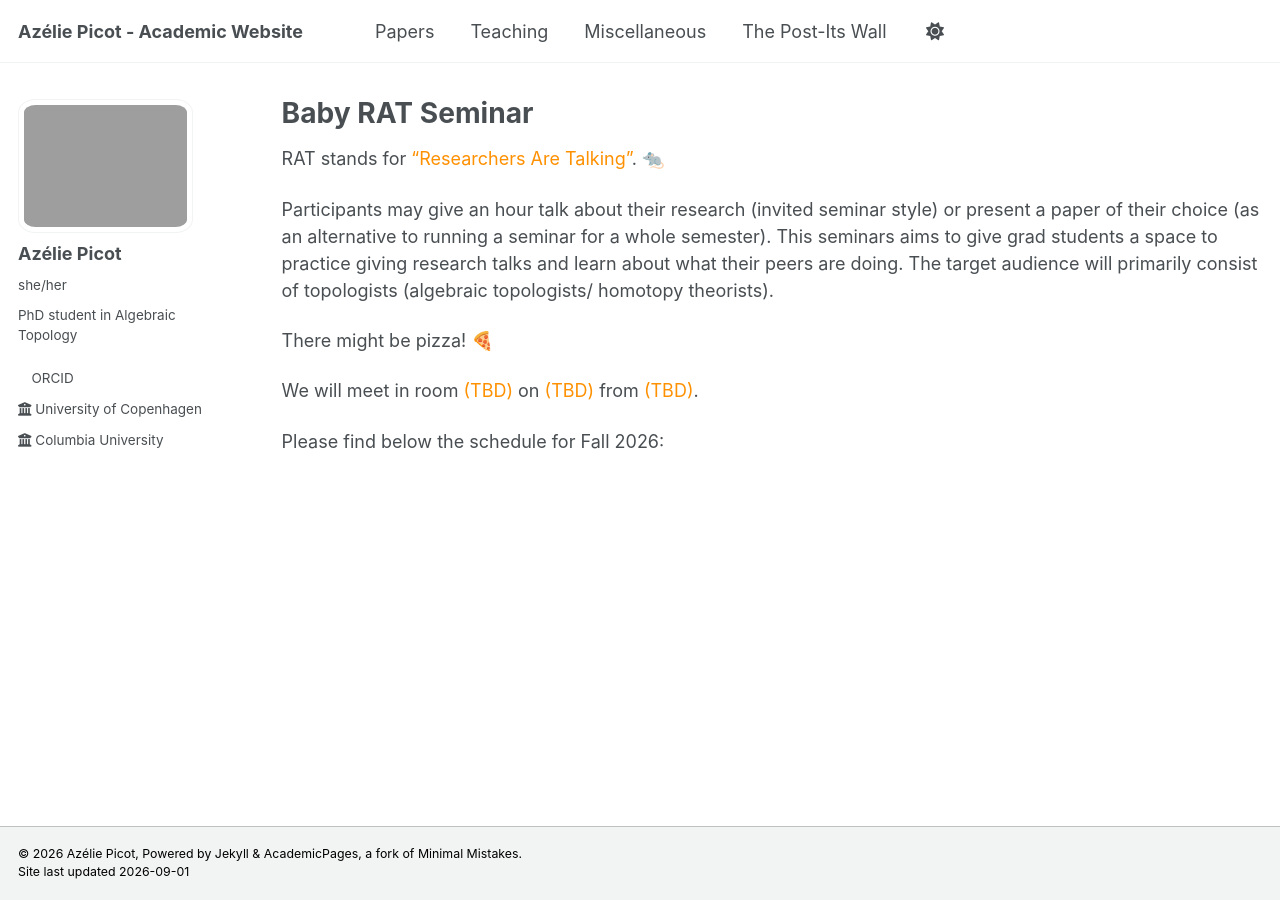
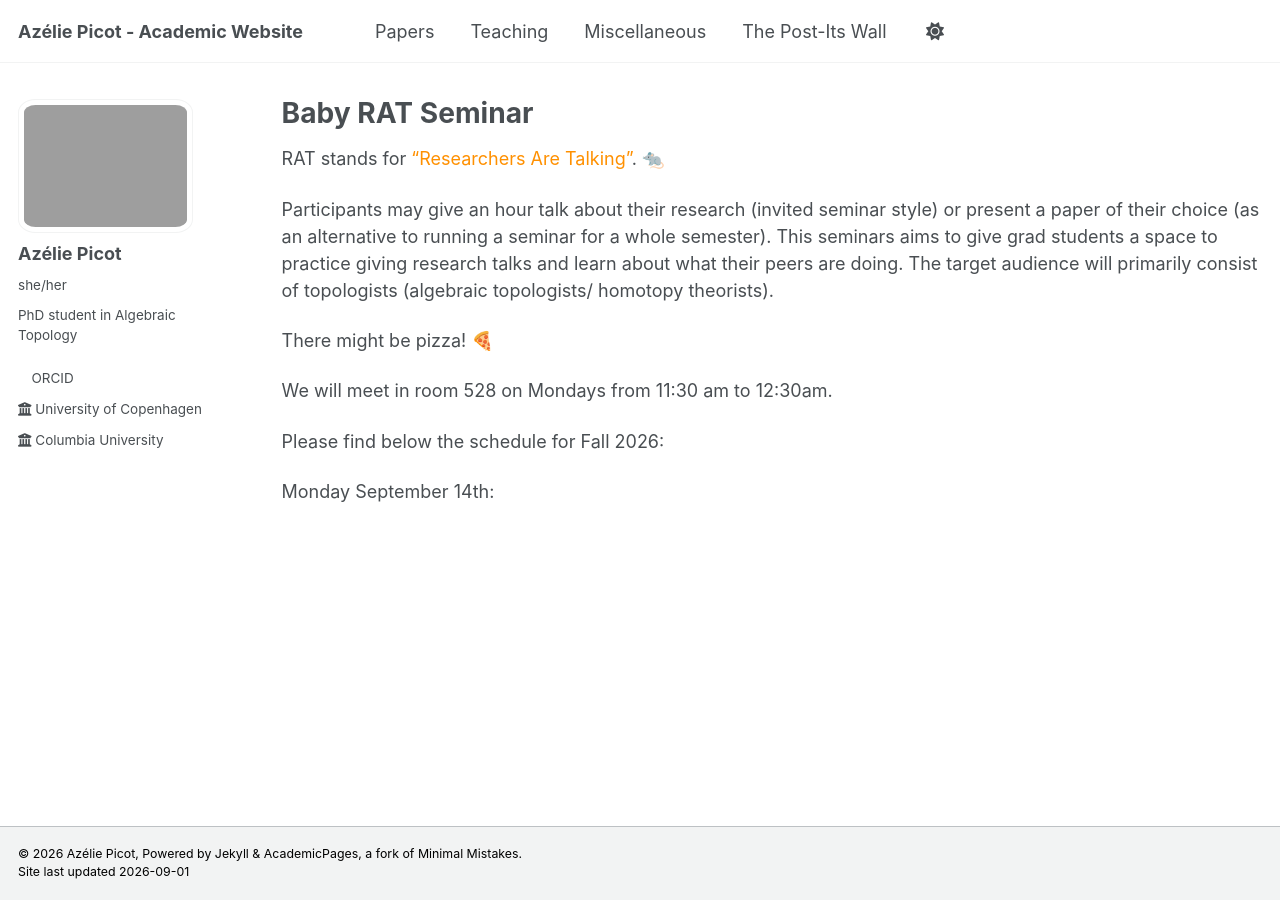
Before and after one commit to azeliepicot/azeliepicot.github.io, a Jekyll site: the page built from _pages/rat seminar.md, in a window 1280 px wide. Built offline with Jekyll 4.4.1, drawn with Linux system fonts in a browser that asks for light colours.

Commit message:
Change seminar meeting details
Updated meeting details for the seminar including room and time.

```diff
--- a/_pages/rat seminar.md
+++ b/_pages/rat seminar.md
@@ -12,6 +12,8 @@ Participants may give an hour talk about their research (invited seminar style)
 
 There might be pizza! 🍕
 
-We will meet in room <span style="color:#ff9000">(TBD)</span> on <span style="color:#ff9000">(TBD)</span> from <span style="color:#ff9000">(TBD)</span>.
+We will meet in room 528 on Mondays from 11:30 am to 12:30am.
 
 Please find below the schedule for Fall 2026:
+
+Monday September 14th:
```
